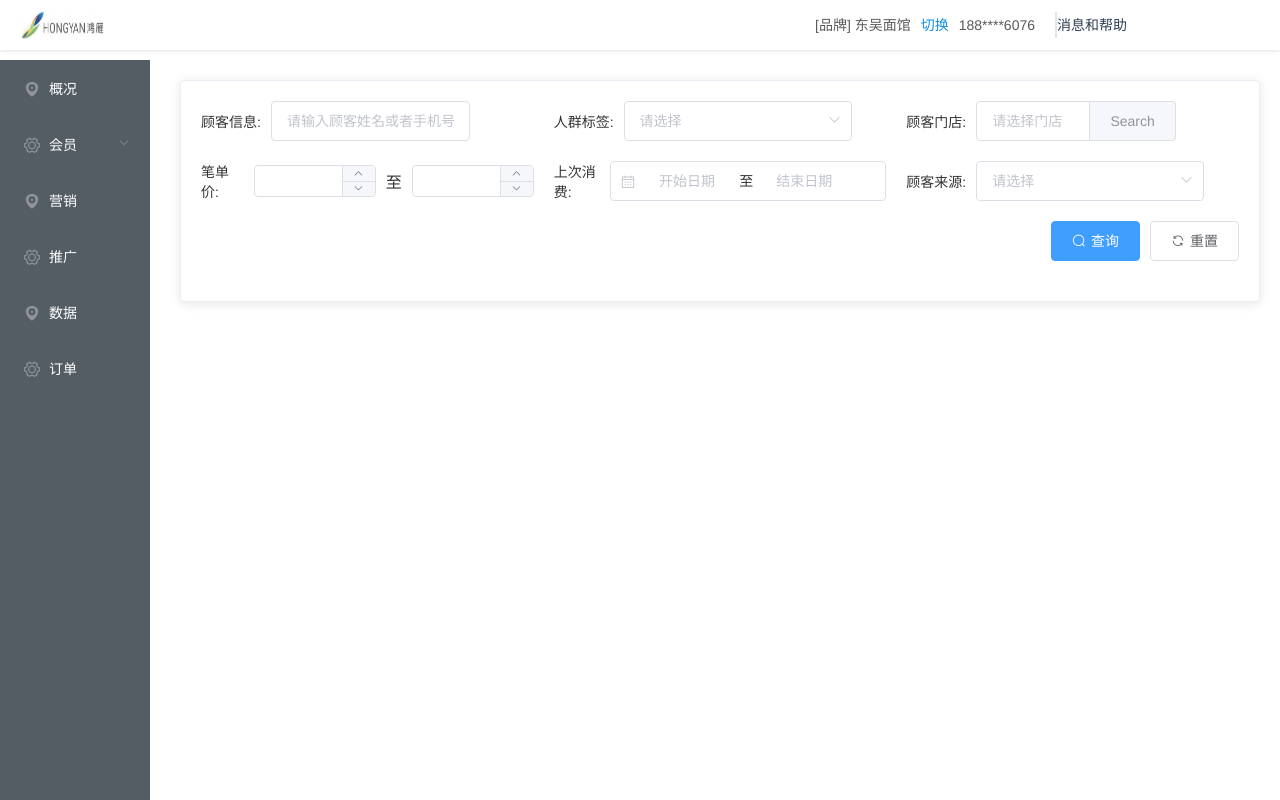
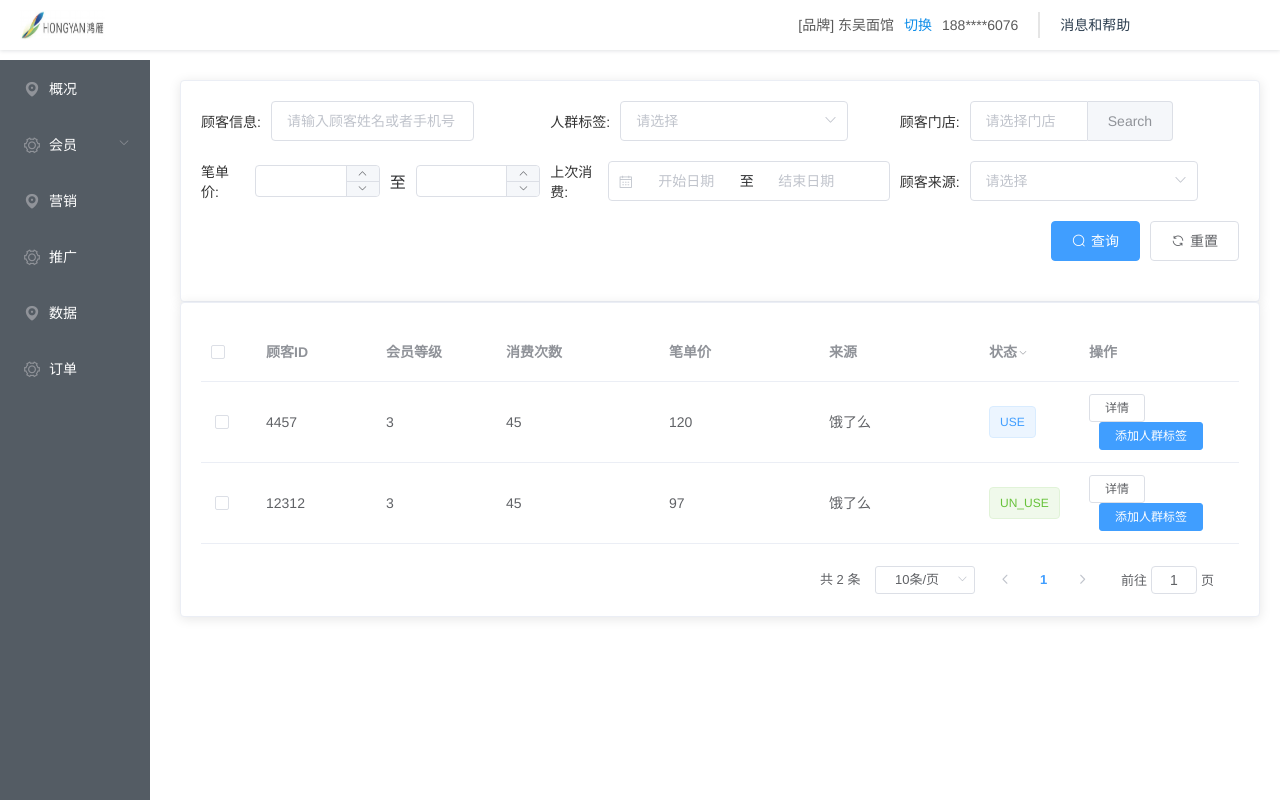
Before and after one commit to MrZhangFengfeng/CMS-Vue, a Vue app: page /#/member/member-list in a window 1280 px wide. Built offline with nearby package versions, Linux system fonts and the light colour scheme.

Commit message:
feat: add table

```diff
--- a/src/components/Header.vue
+++ b/src/components/Header.vue
@@ -67,6 +67,7 @@ export default {
     line-height: 26px;
     height: 26px;
     border-left: 2px solid #cccccc80;
+    padding-left: 20px;
   }
 }
 </style>
--- /dev/null
+++ b/src/mock/member.js
@@ -0,0 +1,35 @@
+/* eslint-disable */
+const customerList = [
+    {
+        cid: "4457",
+        grade: "3",
+        count: "45",
+        price: "120",
+        resource: "饿了么",
+        tag: "USE",
+    },
+    {
+        cid: "12312",
+        grade: "3",
+        count: "45",
+        price: "97",
+        resource: "饿了么",
+        tag: "UN_USE",
+    },
+];
+
+const customerResource = [
+    {
+        value: "选项1",
+        label: "黄金糕",
+    },
+    {
+        value: "选项2",
+        label: "双皮奶",
+    },
+];
+
+export default {
+    customerList,
+    customerResource,
+};
--- a/src/views/MemberList.vue
+++ b/src/views/MemberList.vue
@@ -1,7 +1,7 @@
 <template>
   <div>
     <el-card>
-      <el-row :gutter="20" class="query-board-row">
+      <el-row :gutter="10" class="query-board-row">
         <el-col :span="8">
           <div class="query-item">
             <div class="label">顾客信息:</div>
@@ -35,24 +35,24 @@
           </div>
         </el-col>
       </el-row>
-      <el-row :gutter="20" class="query-board-row">
+      <el-row :gutter="10" class="query-board-row">
         <el-col :span="8">
           <div class="query-item">
             <div class="label">笔单价:</div>
             <el-input-number
-              v-model="num"
+              v-model="priceStart"
               controls-position="right"
               @change="handleChange"
-              :min="1"
+              :min="0"
               :max="100000"
               size="small"
             ></el-input-number>
             <div class="gap">至</div>
             <el-input-number
-              v-model="num"
+              v-model="priceEnd"
               controls-position="right"
               @change="handleChange"
-              :min="1"
+              :min="0"
               :max="100000"
               size="small"
             ></el-input-number>
@@ -62,7 +62,7 @@
           <div class="query-item">
             <div class="label">上次消费:</div>
             <el-date-picker
-              v-model="value2"
+              v-model="consumeTime"
               type="daterange"
               align="right"
               unlink-panels
@@ -89,7 +89,7 @@
           </div>
         </el-col>
       </el-row>
-      <el-row :gutter="20" class="query-board-row">
+      <el-row :gutter="10" class="query-board-row">
         <el-col :span="24">
           <div class="query-item right">
             <el-button type="primary" icon="el-icon-search">查询</el-button>
@@ -98,11 +98,77 @@
         </el-col>
       </el-row>
     </el-card>
+
+    <el-card>
+      <el-table
+        ref="multipleTable"
+        :data="customerList"
+        tooltip-effect="dark"
+        style="width: 100%"
+        @selection-change="handleSelectionChange"
+      >
+        <el-table-column type="selection" width="55"> </el-table-column>
+        <el-table-column label="顾客ID" width="120">
+          <template slot-scope="scope">{{ scope.row.cid }}</template>
+        </el-table-column>
+        <el-table-column prop="grade" label="会员等级" width="120">
+        </el-table-column>
+        <el-table-column prop="count" label="消费次数" show-overflow-tooltip>
+        </el-table-column>
+        <el-table-column prop="price" label="笔单价"></el-table-column>
+        <el-table-column prop="resource" label="来源"></el-table-column>
+        <el-table-column
+          prop="tag"
+          label="状态"
+          width="100"
+          :filters="[
+            { text: '启用中', value: 'USE' },
+            { text: '未启用', value: 'UN_USE' },
+          ]"
+          :filter-method="filterTag"
+          filter-placement="bottom-end"
+        >
+          <template slot-scope="scope">
+            <el-tag
+              :type="scope.row.tag === 'USE' ? 'primary' : 'success'"
+              disable-transitions
+              >{{ scope.row.tag }}</el-tag
+            >
+          </template>
+        </el-table-column>
+        <el-table-column label="操作">
+          <template slot-scope="scope">
+            <el-button size="mini" @click="handleEdit(scope.$index, scope.row)"
+              >详情</el-button
+            >
+            <el-button
+              size="mini"
+              type="primary"
+              @click="handleDelete(scope.$index, scope.row)"
+              >添加人群标签</el-button
+            >
+          </template>
+        </el-table-column>
+      </el-table>
+      <div class="crowd-pageination">
+        <el-pagination
+          @size-change="handleSizeChange"
+          @current-change="handleCurrentChange"
+          :current-page="currentPage"
+          :page-sizes="pageSizeList"
+          :page-size="pageSize"
+          layout="total, sizes, prev, pager, next, jumper"
+          :total="customerList.length"
+        >
+        </el-pagination>
+      </div>
+    </el-card>
   </div>
 </template>
 
 <script>
 // @ is an alias to /src
+import mockData from "@/mock/member.js";
 
 export default {
   name: "MemberList",
@@ -112,7 +178,10 @@ export default {
       nameOrPhone: "",
       crowdTag: "",
       store: "",
+      priceStart: undefined,
+      priceEnd: undefined,
       resource: "",
+      consumeTime: [],
       crowdTagOptions: [
         {
           value: "选项1",
@@ -121,18 +190,6 @@ export default {
         {
           value: "选项2",
           label: "双皮奶",
-        },
-        {
-          value: "选项3",
-          label: "蚵仔煎",
-        },
-        {
-          value: "选项4",
-          label: "龙须面",
-        },
-        {
-          value: "选项5",
-          label: "北京烤鸭",
         },
       ],
       pickerOptions: {
@@ -166,29 +223,16 @@ export default {
           },
         ],
       },
-      resourceList: [
-        {
-          value: "选项1",
-          label: "黄金糕",
-        },
-        {
-          value: "选项2",
-          label: "双皮奶",
-        },
-        {
-          value: "选项3",
-          label: "蚵仔煎",
-        },
-        {
-          value: "选项4",
-          label: "龙须面",
-        },
-        {
-          value: "选项5",
-          label: "北京烤鸭",
-        },
-      ],
+      resourceList: [],
+      customerList: [],
+      currentPage: 1,
+      pageSize: 10,
+      pageSizeList: [10, 20, 30, 40],
     };
+  },
+  mounted: function () {
+    this.customerList = mockData.customerList;
+    this.customerResource = mockData.customerResource;
   },
 };
 </script>
@@ -216,4 +260,8 @@ export default {
     }
   }
 }
+.crowd-pageination {
+  float: right;
+  padding: 20px;
+}
 </style>
```
